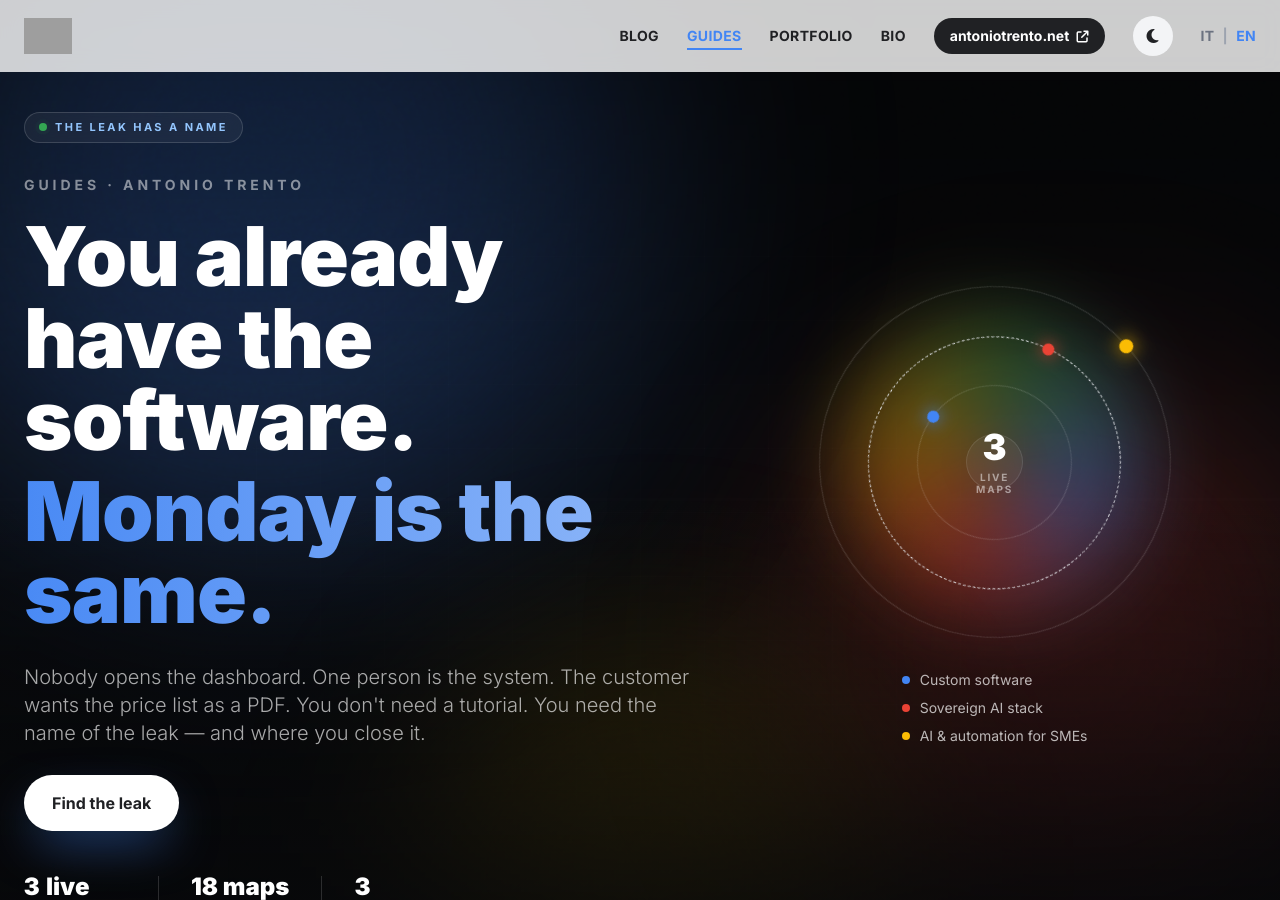
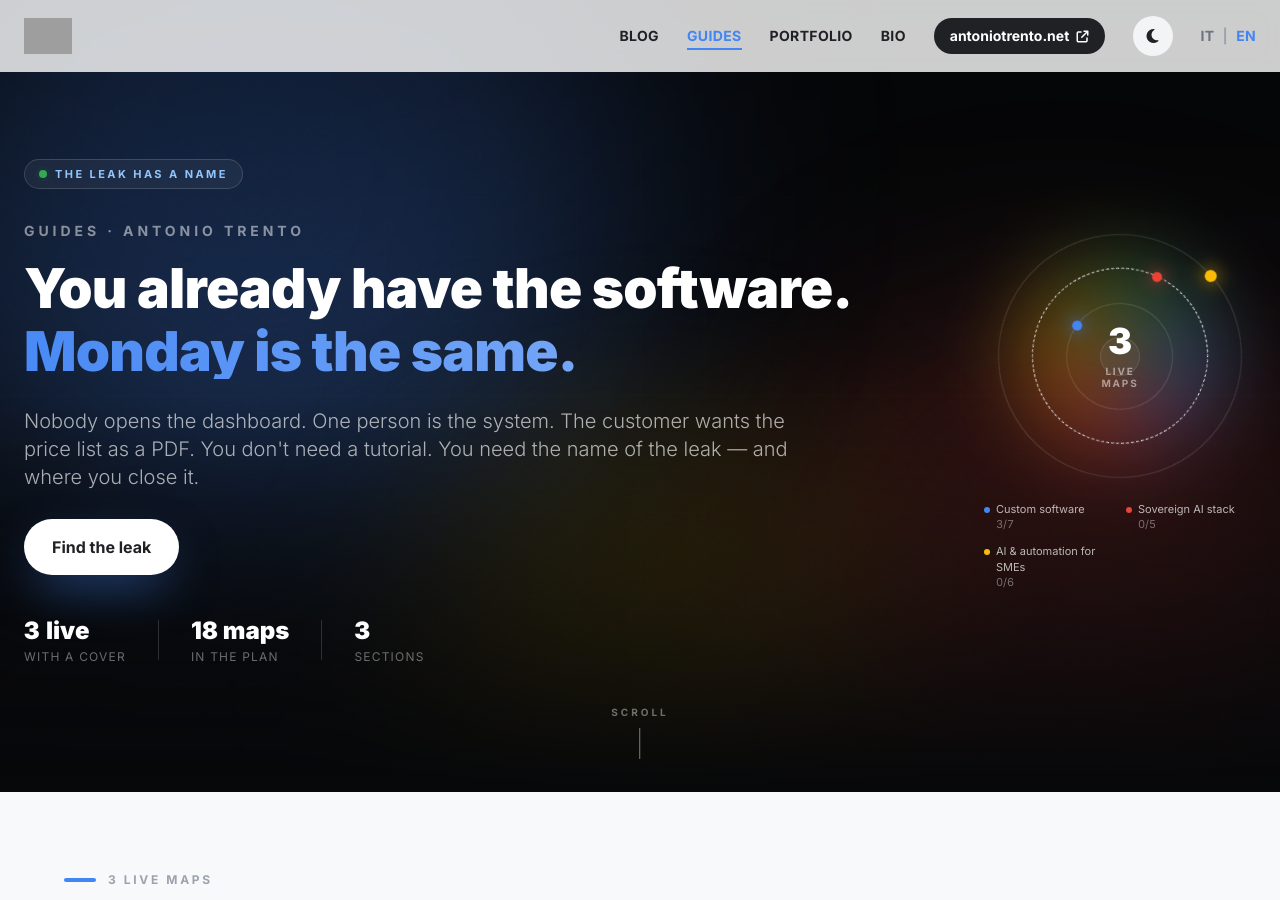
Before and after one commit to antoniotrento-net/blog.antoniotrento.net, a Jekyll site: the page built from en/guides.html, in a window 1280 px wide and 900 px high. Built offline with Jekyll 4.4.1, drawn with Linux system fonts in a browser that asks for light colours; nearby versions of some CDN libraries; grey boxes are pictures that could not be loaded.

Commit message:
Give the Guide title the wide column and make the orbit counts real.
The claim stays one line on desktop; the legend is a two-column live/total grid so new sections do not stack the layout.

Co-authored-by: Cursor <cursoragent@cursor.com>

```diff
--- a/_layouts/guides.html
+++ b/_layouts/guides.html
@@ -54,7 +54,7 @@ layout: default
     <div class="absolute inset-0 bg-gradient-to-b from-black/40 via-transparent to-[#07080a]"></div>
   </div>
 
-  <div class="relative z-10 w-full max-w-7xl mx-auto px-6 pt-32 pb-16 lg:pt-28 lg:pb-20 grid lg:grid-cols-[1.28fr_1fr] gap-12 lg:gap-10 items-center flex-1">
+  <div class="relative z-10 w-full max-w-[90rem] mx-auto px-6 pt-32 pb-16 lg:pt-28 lg:pb-20 grid lg:grid-cols-[minmax(0,1.85fr)_minmax(15rem,0.55fr)] gap-10 lg:gap-6 items-center flex-1">
     <div class="relative z-20 min-w-0 reveal active">
       <div class="inline-flex items-center gap-2 px-3.5 py-1.5 rounded-full border border-white/15 bg-white/5 backdrop-blur-md text-[11px] font-bold uppercase tracking-[0.22em] text-blue-300 mb-8">
         <span class="relative flex h-2 w-2">
@@ -66,15 +66,15 @@ layout: default
 
       <p class="text-sm font-bold uppercase tracking-[0.28em] text-white/50 mb-5">{{ kicker }}</p>
 
-      <h1 class="font-black tracking-[-0.05em] leading-[0.92] mb-7">
-        <span class="block text-5xl sm:text-6xl md:text-7xl lg:text-[4.55rem] xl:text-[5.15rem] text-white">{{ h1 }}</span>
+      <h1 class="font-black tracking-[-0.045em] leading-[0.95] mb-7">
+        <span class="block text-5xl sm:text-6xl md:text-7xl lg:text-[clamp(2.6rem,3.6vw+0.55rem,4.85rem)] text-white lg:whitespace-nowrap">{{ h1 }}</span>
         {%- if h2 -%}
-        <span class="block mt-2 text-5xl sm:text-6xl md:text-7xl lg:text-[4.55rem] xl:text-[5.15rem] text-transparent bg-clip-text bg-gradient-to-r from-brand-blue via-[#8ab4f8] to-brand-yellow hero-shimmer">{{ h2 }}</span>
+        <span class="block mt-2 text-5xl sm:text-6xl md:text-7xl lg:text-[clamp(2.6rem,3.6vw+0.55rem,4.85rem)] text-transparent bg-clip-text bg-gradient-to-r from-brand-blue via-[#8ab4f8] to-brand-yellow hero-shimmer lg:whitespace-nowrap">{{ h2 }}</span>
         {%- endif -%}
       </h1>
 
       {% if page.description %}
-      <p class="text-lg md:text-xl text-white/65 max-w-xl lg:max-w-2xl leading-relaxed font-light mb-10 lg:mb-7">{{ page.description }}</p>
+      <p class="text-lg md:text-xl text-white/65 max-w-xl lg:max-w-3xl leading-relaxed font-light mb-10 lg:mb-7">{{ page.description }}</p>
       {% endif %}
 
       <div class="flex flex-wrap gap-3 mb-10">
@@ -84,6 +84,7 @@ layout: default
         </a>
       </div>
 
+      {%- assign n_sections = site.data.sections.size -%}
       <div class="flex flex-wrap items-center gap-x-8 gap-y-3 text-sm">
         <div>
           <div class="text-2xl font-black tabular-nums">{{ stat_live }}</div>
@@ -96,25 +97,25 @@ layout: default
         </div>
         <div class="w-px h-10 bg-white/15 hidden sm:block"></div>
         <div>
-          <div class="text-2xl font-black">3</div>
+          <div class="text-2xl font-black tabular-nums">{{ n_sections }}</div>
           <div class="text-white/40 text-xs uppercase tracking-widest mt-0.5">{% if lang == 'it' %}sezioni{% else %}sections{% endif %}</div>
         </div>
       </div>
     </div>
 
-    <!-- Decorative constellation: 3 rings = 3 editorial sections. Labels stay still. -->
-    <div class="relative hidden md:flex flex-col items-center justify-center min-h-[420px] lg:min-h-[500px] reveal delay-200 select-none" aria-hidden="true">
-      <div class="relative w-full max-w-[22rem] mx-auto aspect-square">
+    <!-- Orbits are decorative. The number and legend count real live/stub pillars. -->
+    <div class="relative hidden lg:flex flex-col items-stretch justify-center w-full max-w-[17rem] ml-auto reveal delay-200 select-none" aria-hidden="true">
+      <div class="relative w-[15.25rem] mx-auto aspect-square">
         <div class="absolute inset-[8%] rounded-full hero-aurora opacity-40 blur-2xl"></div>
 
         <div class="absolute inset-0 rounded-full border border-white/15 guide-orbit">
-          <span class="absolute left-1/2 top-0 -translate-x-1/2 -translate-y-1/2 w-3.5 h-3.5 rounded-full bg-brand-yellow shadow-[0_0_18px_#FBBC04]"></span>
+          <span class="absolute left-1/2 top-0 -translate-x-1/2 -translate-y-1/2 w-3 h-3 rounded-full bg-brand-yellow shadow-[0_0_18px_#FBBC04]"></span>
         </div>
         <div class="absolute inset-[14%] rounded-full border border-dashed border-white/12 guide-orbit-rev">
-          <span class="absolute right-0 top-1/2 translate-x-1/2 -translate-y-1/2 w-3 h-3 rounded-full bg-brand-red shadow-[0_0_16px_#EA4335]"></span>
+          <span class="absolute right-0 top-1/2 translate-x-1/2 -translate-y-1/2 w-2.5 h-2.5 rounded-full bg-brand-red shadow-[0_0_16px_#EA4335]"></span>
         </div>
         <div class="absolute inset-[28%] rounded-full border border-white/15 guide-orbit-slow">
-          <span class="absolute left-0 top-1/2 -translate-x-1/2 -translate-y-1/2 w-3 h-3 rounded-full bg-brand-blue shadow-[0_0_16px_#4285F4]"></span>
+          <span class="absolute left-0 top-1/2 -translate-x-1/2 -translate-y-1/2 w-2.5 h-2.5 rounded-full bg-brand-blue shadow-[0_0_16px_#4285F4]"></span>
         </div>
         <div class="absolute inset-[42%] rounded-full bg-white/5 border border-white/10 backdrop-blur-md flex flex-col items-center justify-center text-center px-3">
           <span class="text-4xl font-black tabular-nums leading-none">{{ n_guides }}</span>
@@ -122,14 +123,27 @@ layout: default
         </div>
       </div>
 
-      <ul class="mt-8 space-y-2 text-sm text-white/70">
+      <ul class="mt-6 grid grid-cols-2 gap-x-3 gap-y-3 text-[11px] leading-snug text-white/70">
+        {%- assign section_dots = "bg-brand-blue,bg-brand-red,bg-brand-yellow,bg-brand-green" | split: "," -%}
         {%- for section in site.data.sections -%}
           {%- if lang == 'it' -%}{%- assign sinfo = section.it -%}{%- else -%}{%- assign sinfo = section.en -%}{%- endif -%}
-          <li class="flex items-center gap-2.5">
-            {%- if forloop.index == 1 -%}<span class="w-2 h-2 rounded-full bg-brand-blue shrink-0"></span>
-            {%- elsif forloop.index == 2 -%}<span class="w-2 h-2 rounded-full bg-brand-red shrink-0"></span>
-            {%- else -%}<span class="w-2 h-2 rounded-full bg-brand-yellow shrink-0"></span>{%- endif -%}
-            {{ sinfo.title }}
+          {%- assign n_sec_live = 0 -%}
+          {%- assign n_sec_all = 0 -%}
+          {%- for pair in site.data.pillars[lang] -%}
+            {%- assign pmeta = pair[1] -%}
+            {%- if pmeta.section == section.key -%}
+              {%- assign n_sec_all = n_sec_all | plus: 1 -%}
+              {%- assign pill = pillar_pages | where: "pillar_key", pair[0] | first -%}
+              {%- if pill.image -%}{%- assign n_sec_live = n_sec_live | plus: 1 -%}{%- endif -%}
+            {%- endif -%}
+          {%- endfor -%}
+          {%- assign dot_i = forloop.index0 | modulo: 4 -%}
+          <li class="flex items-start gap-1.5 min-w-0">
+            <span class="w-1.5 h-1.5 rounded-full mt-[0.3rem] shrink-0 {{ section_dots[dot_i] }}"></span>
+            <span class="min-w-0">
+              <span class="block">{{ sinfo.title }}</span>
+              <span class="tabular-nums text-white/40">{{ n_sec_live }}/{{ n_sec_all }}</span>
+            </span>
           </li>
         {%- endfor -%}
       </ul>
```
